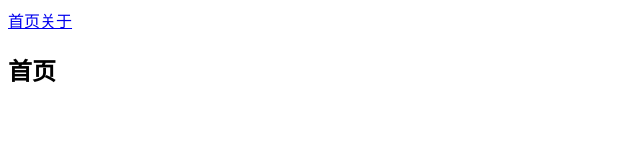
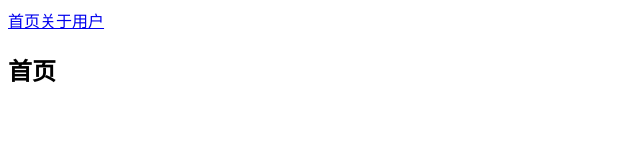
Before and after one commit to jami1024/vue_router_demo, a Vue app: page /#/home in a window 1280 px wide. Shown: the top 160 px of the page, without its empty margins (0-640 px from the left). Built offline with nearby package versions, Linux system fonts and the light colour scheme; the HTML template or start-up script is replaced by a standard one.

Commit message:
动态路由匹配

```diff
--- a/src/App.vue
+++ b/src/App.vue
@@ -2,6 +2,7 @@
   <div id='app'>
     <router-link to="/home">首页</router-link>
     <router-link to="/about">关于</router-link>
+    <router-link to="/user/张三">用户</router-link>
     <router-view/>
   </div>
 
--- /dev/null
+++ b/src/pages/User.vue
@@ -0,0 +1,19 @@
+<template>
+    <div>
+      <h2>用户：{{$route.params.username}}</h2>
+    </div>
+</template>
+
+<script>
+  import { useRoute } from 'vue-router'
+  export default {
+    setup() {
+      const route = useRoute()
+      console.log('路径', route.params.username)
+    }
+  }
+</script>
+
+<style scoped>
+
+</style>
--- a/src/router/index.js
+++ b/src/router/index.js
@@ -10,6 +10,7 @@ const routes = [
     { path: '/', redirect: '/home' },
     { path: '/home', component: () => import('../pages/Home.vue') },
     { path: '/about', component: () => import('../pages/Home.vue') },
+    { path: '/user/:username', component: () => import('../pages/User.vue') },
 ]
 
 
```
